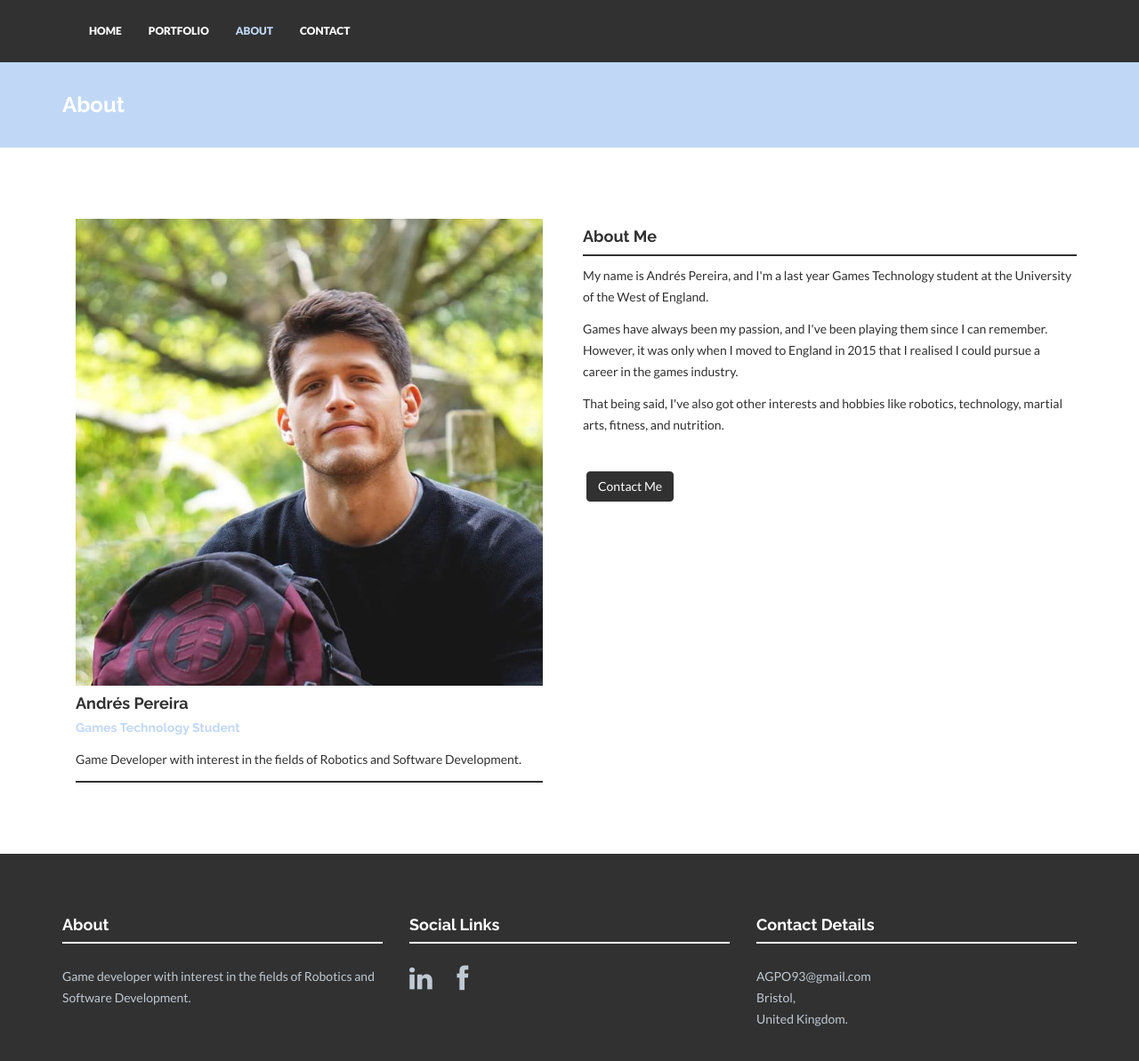
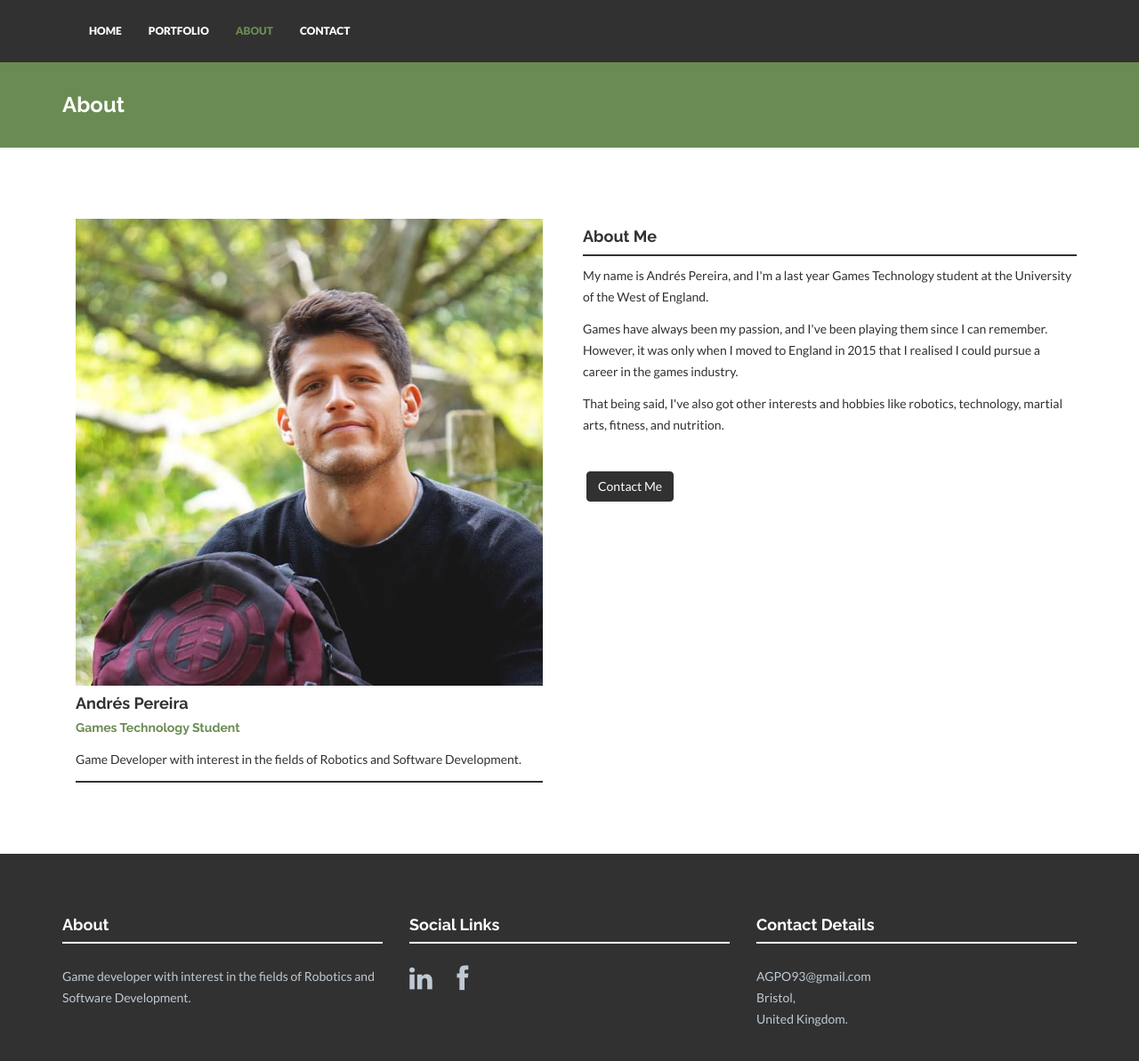
Before and after one commit to AGPO93/AGPO93.github.io, a Jekyll site: the page built from about.html, in a window 1280 px wide and 1230 px high. Shown: the top 1193 px of the window at 89% size. Built offline with Jekyll 4.4.1, drawn with Linux system fonts in a browser that asks for light colours; nearby versions of some CDN libraries.

Commit message:
color change

```diff
--- a/_config.yml
+++ b/_config.yml
@@ -17,8 +17,8 @@ permalink: /:categories/:title
 excerpt_separator: <!--more--> #use this in posts to define how long the excerpt of the post (that is shown on the Blog page) is
 
 colors:  #in hex code if not noted else
-  primary: "#c0d8f6" # lower bar, and footer
-  primary_rgb: "192,216,246" #"0,179,254" #"247,0,49" #rgb of the primary. Needed in some places for the transparency effect.
+  primary: "#6a8c52" # lower bar, and footer #c0d8f6
+  primary_rgb: "106,140,82" # Needed in some places for the transparency effect.
   secondary: "#313131" # top bar
   link: "#428bca"
   link_hover: "#01b2fe"
```
